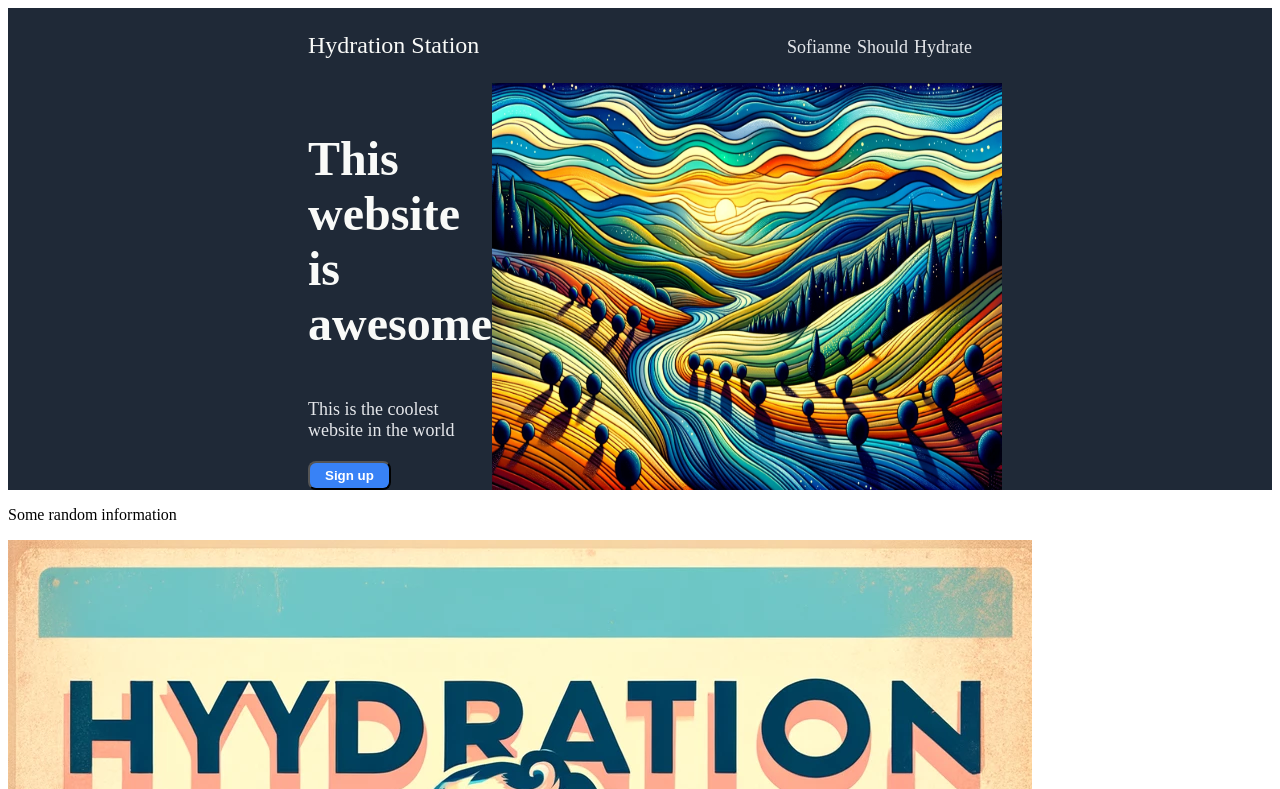
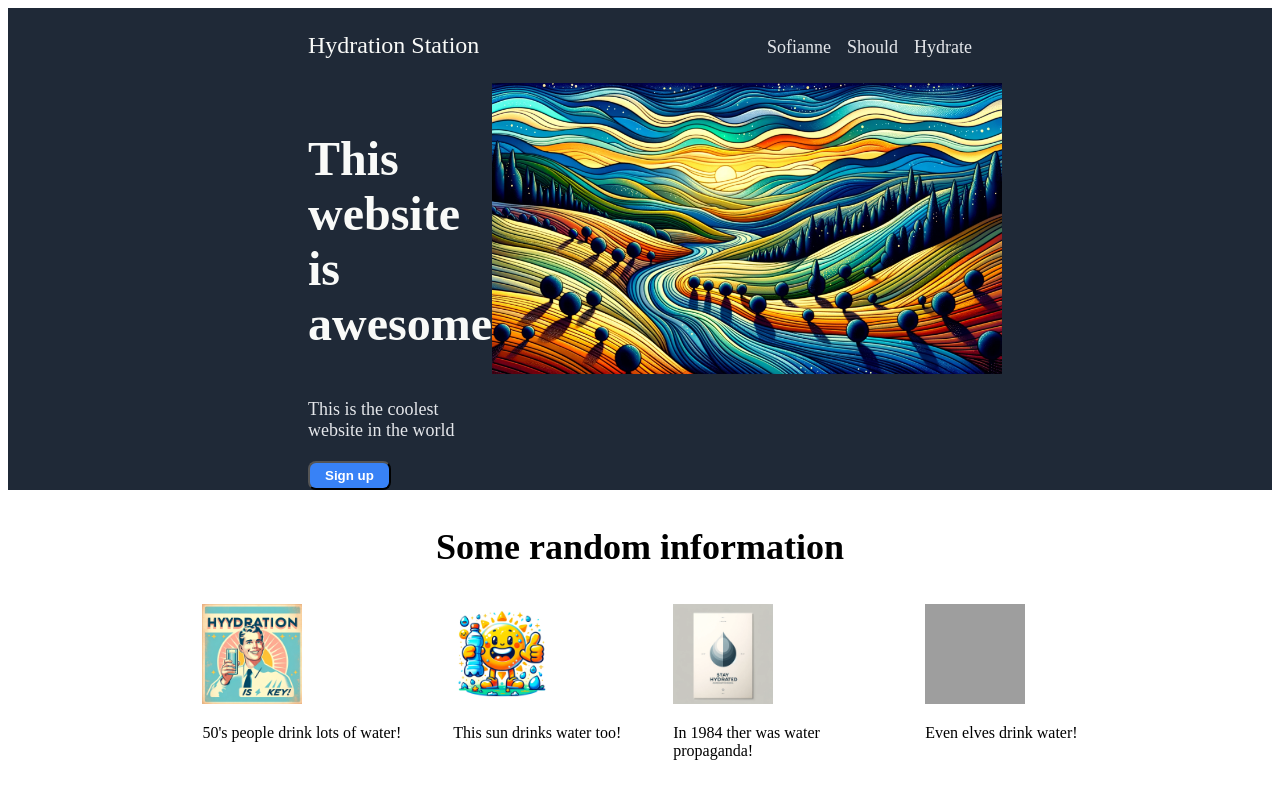
Before and after one commit to Robotitz/Landing-page, a plain HTML site: page index.html in a window 1280 px wide. Shown: the top 789 px of the page. Drawn offline with Linux system fonts and the light colour scheme; grey boxes are pictures that could not be loaded.

Commit message:
Setup middle section
I"ve setup the mid section of the web page

```diff
--- a/index.html
+++ b/index.html
@@ -1,5 +1,6 @@
 <!DOCTYPE html>
 <html lang="en">
+
 <head>
     <meta charset="UTF-8" />
     <meta name="viewport" content="width=device-width, initial-scale=1.0" />
@@ -9,12 +10,15 @@
 
 <body>
     <header class="header">
-      <div class="header_wrapper">
+        <div class="left">
             <p class="logo">Hydration Station</p>
-        <div class="header-links">
-          <a href="#">Sofianne</a>
-          <a href="#">Should</a>
-          <a href="#">Hydrate</a>
+        </div>
+        <div class="right">
+            <ul>
+                <li><a href="#">Sofianne</a></li>
+                <li><a href="#">Should</a></li>
+                <li><a href="#">Hydrate</a></li>
+            </ul>
         </div>
         </div>
     </header>
@@ -25,28 +29,32 @@
             <p class="secondary-hero">This is the coolest website in the world</p>
             <button>Sign up</button>
         </div>
-
-      <img
-        src="images/landscapeWater.jpeg"
-        alt="Abstract Water"
-        width="510"
-        height="auto"
-      />
+        <div class="right-side">
+            <img class="Abstract" src="images/landscapeWater.jpeg" alt="Abstract Water" />
+        </div>
     </div>
 
-    <div class="2nd-section">
+    <div>
         <p class="second-hero">Some random information</p>
-      <div class="mid-images">
+    </div>
+
+    <div class="content">
+        <div class="info">
             <img src="images/50s.png" alt="50's Water" />
+            <p class="text">50's people drink lots of water!</p>
+        </div>
+        <div class="info">
             <img src="images/digital.png" alt="Digital Water" />
+            <p class="text">This sun drinks water too!</p>
+        </div>
+
+        <div class="info">
             <img src="images/minimalist.png" alt="minimalist water" />
+            <p class="text">In 1984 ther was water propaganda!</p>
+        </div>
+        <div class="info">
             <img src="images/watercolor.png" alt="Watercolor water" />
-      </div>
-      <div>
-        <p>50's people drink lots of water!</p>
-        <p>This sun drinks water too!</p>
-        <p>In 1984 ther was water propaganda!</p>
-        <p>Even elves drink water!</p>
+            <p class="text">Even elves drink water!</p>
         </div>
     </div>
 
@@ -65,4 +73,5 @@
         <p>copyright</p>
     </div>
 </body>
+
 </html>
--- a/style.css
+++ b/style.css
@@ -38,12 +38,6 @@ button {
   color: white;
 }
 
-.header_wrapper {
-  display: flex;
-  justify-content: space-between;
-  align-items: center;
-}
-
 .hero {
   display: flex;
   justify-content: space-between;
@@ -57,5 +51,42 @@ button {
   padding-right: 15px;
   border-radius: 8px;
   font-weight: bold;
+}
 
+ul {
+  display: flex;
+  gap: 16px;
+  list-style-type: none;
 }
+
+.header {
+  display: flex;
+  justify-content: space-between;
+}
+
+.content {
+  display: flex;
+  justify-content: center;
+  flex-direction: row;
+  gap: 52px;
+}
+
+img {
+  width: 100px;
+  height: 100px;
+}
+
+.info{
+  max-width: 200px;
+}
+
+.second-hero{
+  text-align: center;
+  font-size: 36px;
+  font-weight: bolder;
+}
+
+.Abstract {
+width: 510px;
+height: auto;
+}
```
Lines whose indentation alone changed are shown as unchanged.
